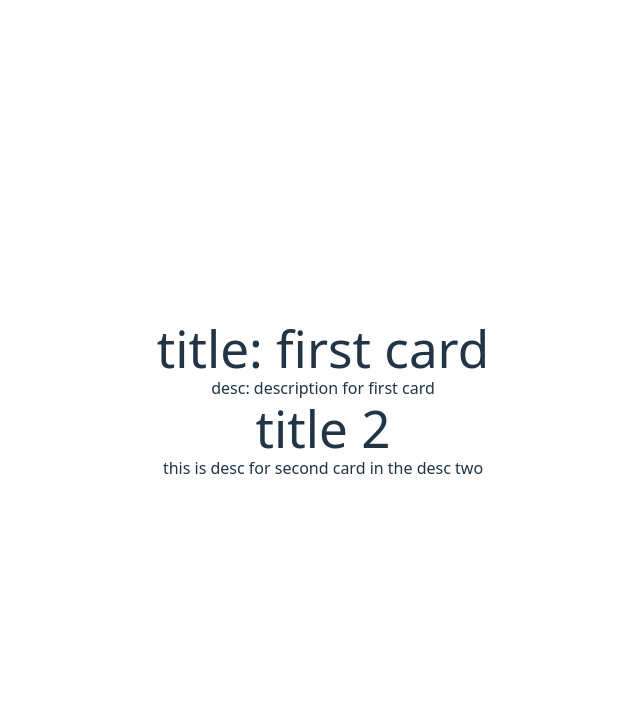
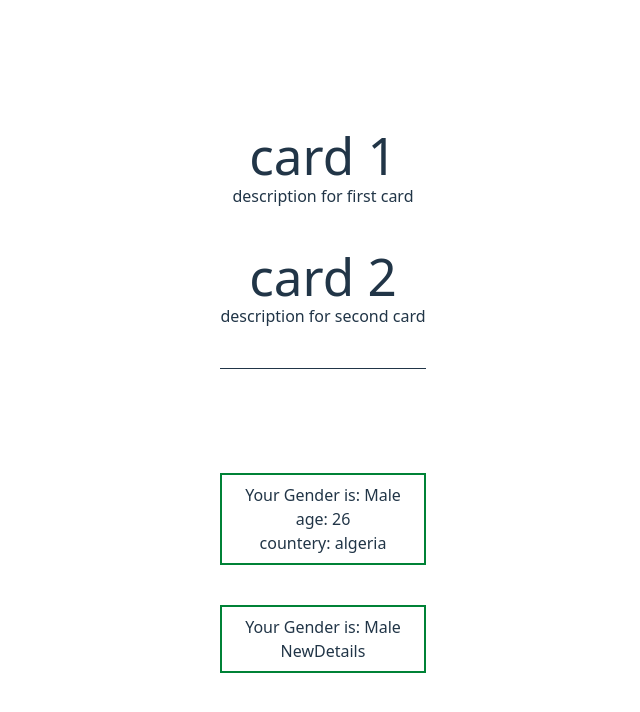
Before and after one commit to Prodev2026/react-tutorial, a React (Vite) app in the folder hello/: page / in a window 1280 px wide. Shown: the top 712 px of the page, without its empty margins (317-957 px from the left). Built offline with nearby package versions, Linux system fonts and the light colour scheme.

Commit message:
props and children

```diff
--- a/hello/src/Container.jsx
+++ b/hello/src/Container.jsx
@@ -1,21 +1,35 @@
 import React from 'react'
 import SecondCard from './SecondCard'
 import FirstCard  from './firstCard'
+import ThirdCard from './ThirdCard'
+import SomeDetails from './SomeDetails'
+import NewDetails from './NewDetails'
 export default function Container() {
 
   const firstObject = {
-    title:"first card",
+    title:"card 1",
     desc: "description for first card"
   }
 
+  const secondObject = {
+    title: "card 2",
+    desc: "description for second card"
+  }
+
   return (
-    <div>
+    <div className='flex flex-col gap-y-10'>
       <FirstCard
-      firstObject={firstObject}/>
+        firstObject={firstObject}/>
       <SecondCard
-        title="title 2"
-      desc="this is desc for second card in the desc two"
-      />
+        secondObject={secondObject}/>
+      <hr />
+      <br />
+      <ThirdCard gender="Male">
+        <SomeDetails/>
+      </ThirdCard>
+      <ThirdCard gender="Male">
+        <NewDetails/>
+      </ThirdCard>
     </div>
   )
 }
--- /dev/null
+++ b/hello/src/NewDetails.jsx
@@ -0,0 +1,7 @@
+import React from 'react'
+
+export default function NewDetails() {
+  return (
+    <div>NewDetails</div>
+  )
+}
--- a/hello/src/SecondCard.jsx
+++ b/hello/src/SecondCard.jsx
@@ -1,10 +1,11 @@
 import React from 'react'
 
-export default function SecondCard(props) {
+export default function SecondCard({secondObject}) {
+  const {title, desc} = secondObject;
   return (
     <div>
-      <h1>{props.title}</h1>
-      <p>{props.desc}</p>
+      <h1>{title}</h1>
+      <p>{desc}</p>
     </div>
   )
 }
--- /dev/null
+++ b/hello/src/SomeDetails.jsx
@@ -0,0 +1,10 @@
+import React from 'react'
+
+export default function SomeDetails() {
+  return (
+    <div>
+        <p>age: 26</p>
+        <p>countery: algeria</p>
+    </div>
+  )
+}
--- /dev/null
+++ b/hello/src/ThirdCard.jsx
@@ -0,0 +1,10 @@
+import React from 'react'
+
+export default function ThirdCard({gender, children}) {
+  return (
+    <div className='p-2 border-[2px] border-green-700'>
+        <p >Your Gender is: {gender}</p>
+        {children}
+    </div>
+  )
+}
--- a/hello/src/firstCard.jsx
+++ b/hello/src/firstCard.jsx
@@ -1,10 +1,11 @@
 import React from 'react'
 
 export default function FirstCard({firstObject}) {
+  const {title, desc} = firstObject;
   return (
     <div>
-      <h1>title: {firstObject.title}</h1>
-      <p>desc: {firstObject.desc}</p>
+      <h1>{title}</h1>
+      <p>{desc}</p>
     </div>
   )
 }
```
